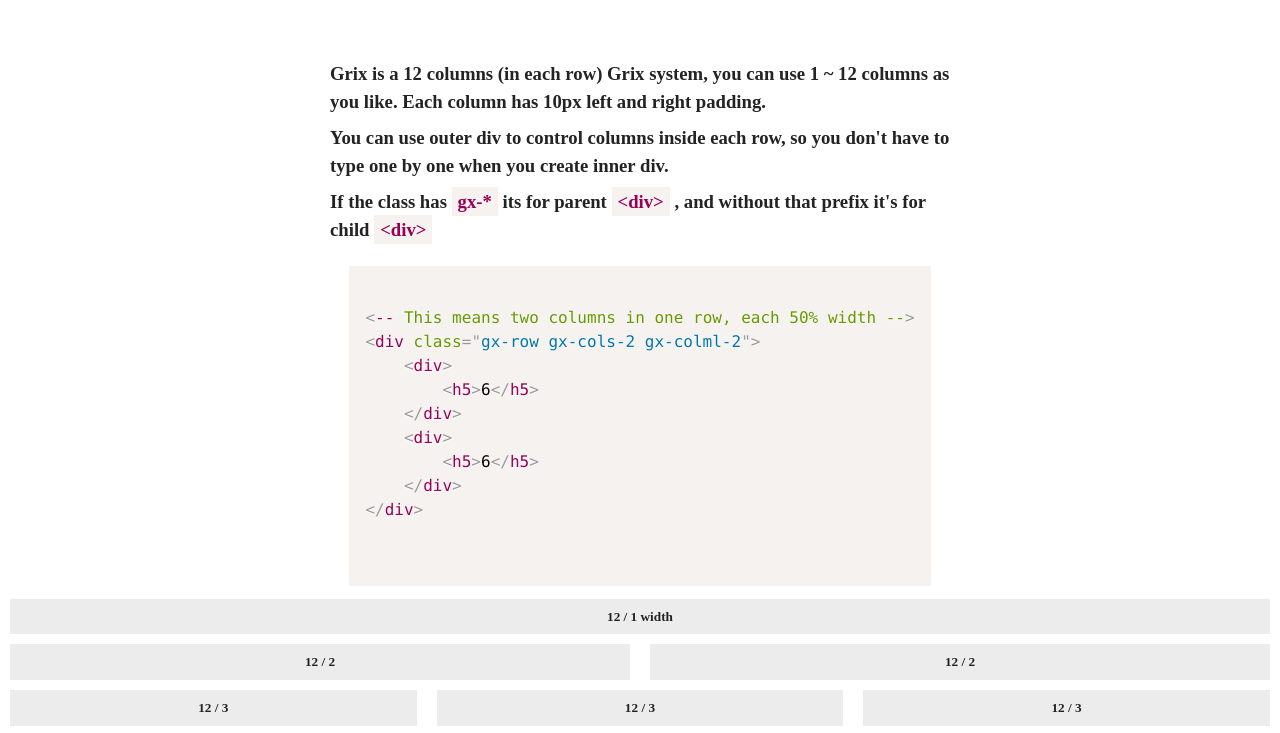
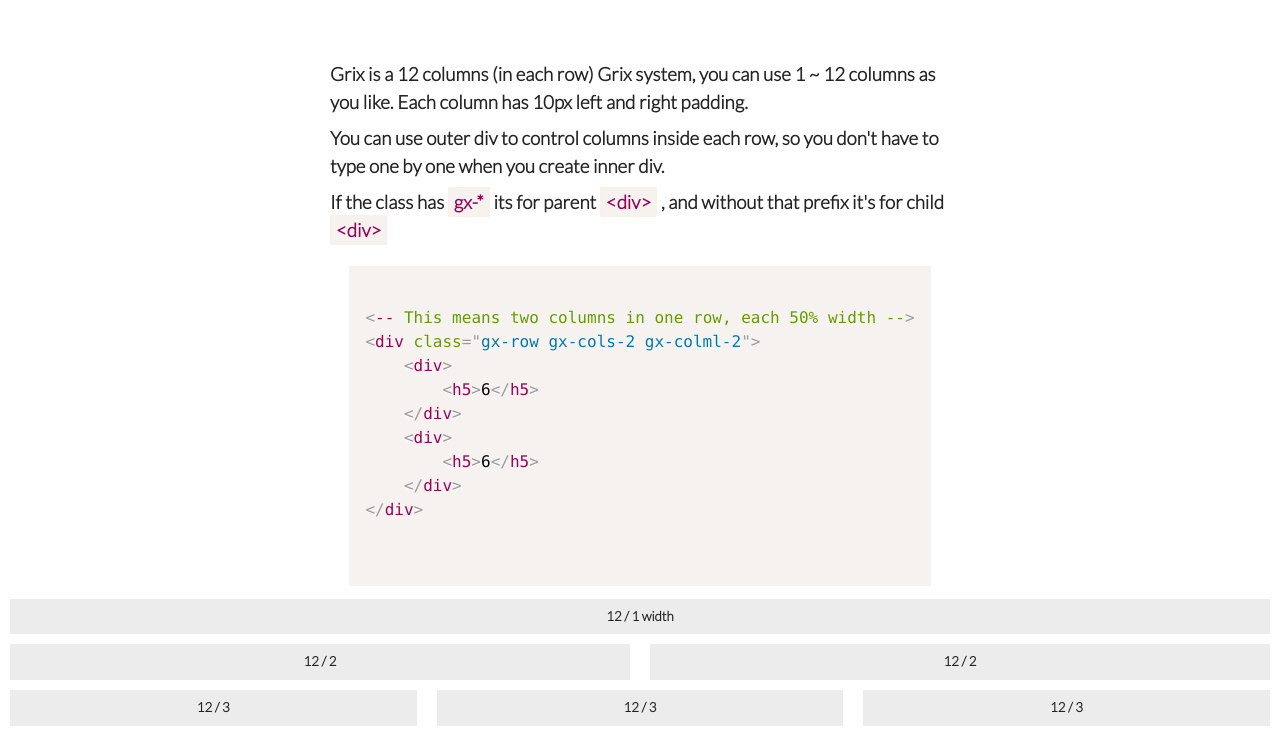
Before and after one commit to 10yung/Grix, a website: page index.html in a window 1280 px wide. Shown: the part 146-879 px from the top of the page. Drawn offline with Linux system fonts and the light colour scheme.

Commit message:
change font family to late

```diff
--- a/index.html
+++ b/index.html
@@ -5,12 +5,14 @@
         <title>Grix</title>
         <link rel="stylesheet" href="./dist/style/prism.css">
         <link rel="stylesheet" href="./dist/style/grix.min.css">
+        <link href='https://fonts.googleapis.com/css?family=Lato:300' rel='stylesheet' type='text/css'>
         <script src="https://use.fontawesome.com/fa39673f40.js"></script>
         <script src="./dist/style/prism.js"></script>
 
 
         <style>
             h1, h2, h3, h4, h5, h6, p {
+                font-family: 'Lato', sans-serif;
                 color: #232323;
                 margin: 8px 0;
                 line-height: 1.5;
```
